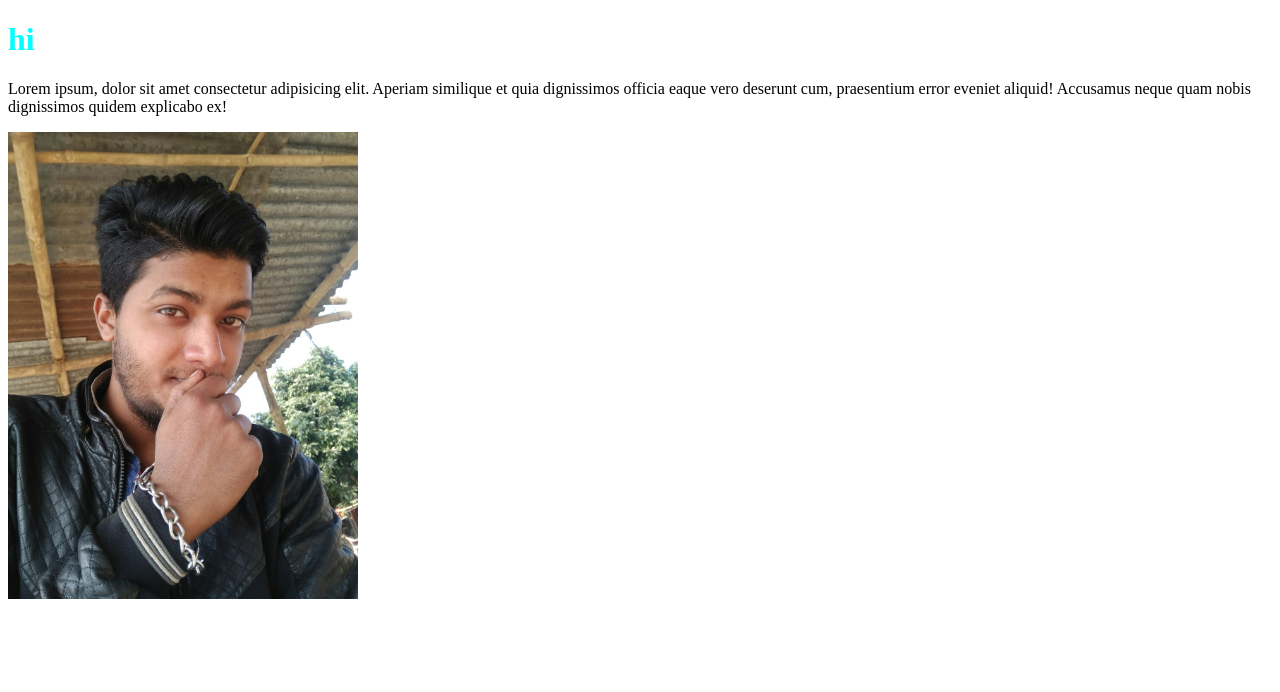
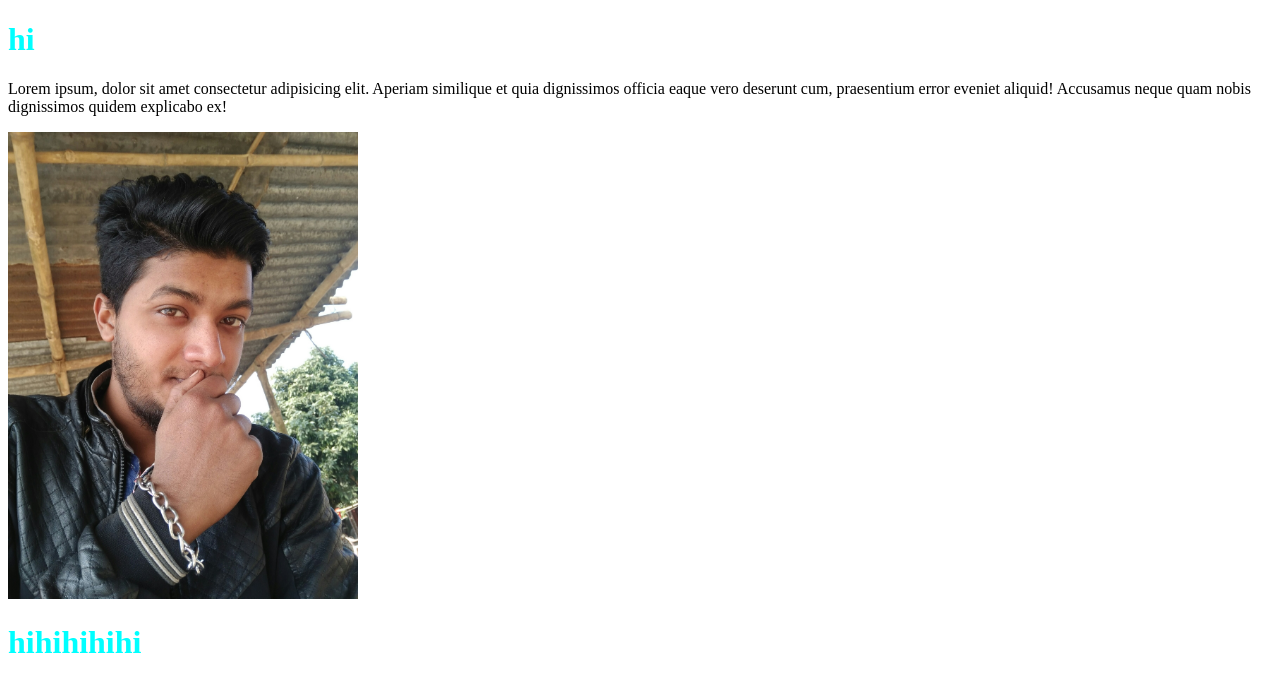
Before and after one commit to fozlerabbi9/my-second-repo, a plain HTML site: page index.html in a window 1280 px wide. Drawn offline with Linux system fonts and the light colour scheme.

Commit message:
add another hadding

```diff
--- a/index.html
+++ b/index.html
@@ -11,5 +11,6 @@
     <h1>hi</h1>
     <p>Lorem ipsum, dolor sit amet consectetur adipisicing elit. Aperiam similique et quia dignissimos officia eaque vero deserunt cum, praesentium error eveniet aliquid! Accusamus neque quam nobis dignissimos quidem explicabo ex!</p>
     <img src="rpic/r1.jpg" alt="" style="width: 350px;">
+    <h1>hihihihihi</h1>
 </body>
 </html>
```
